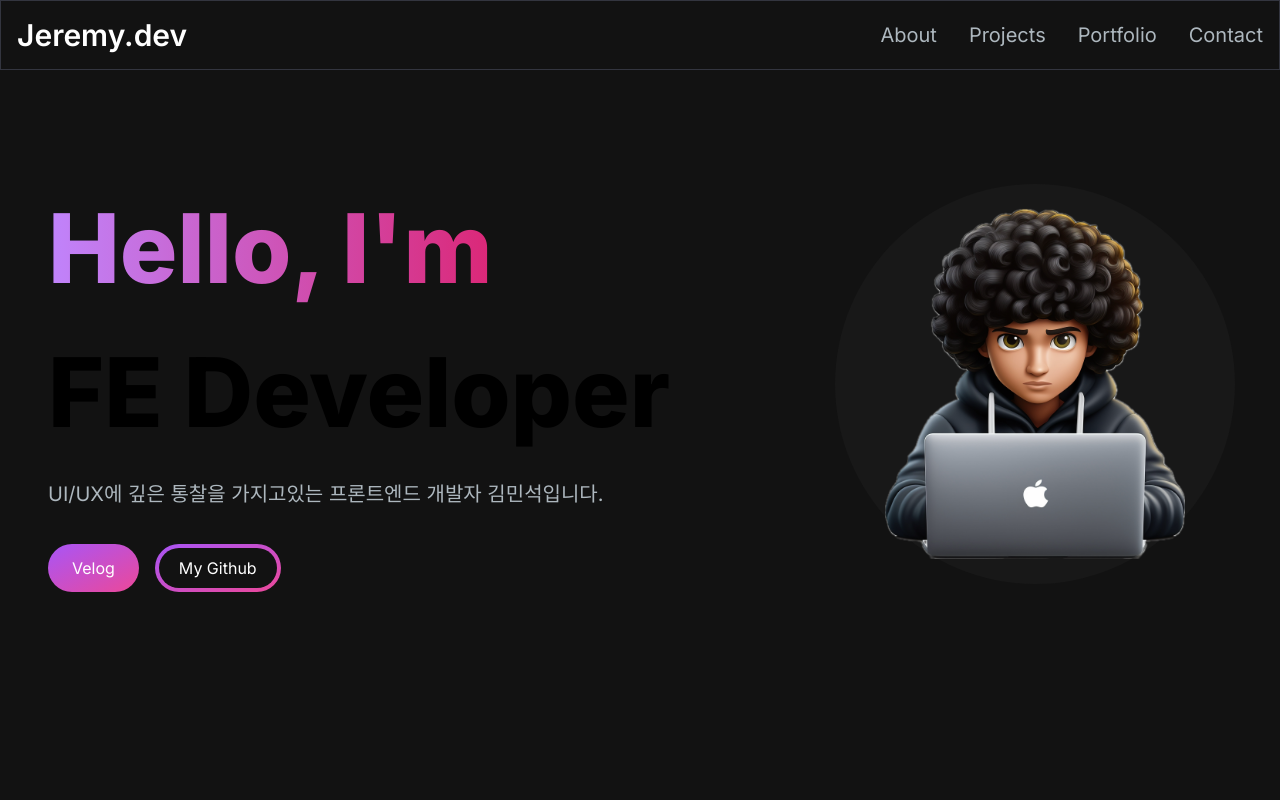
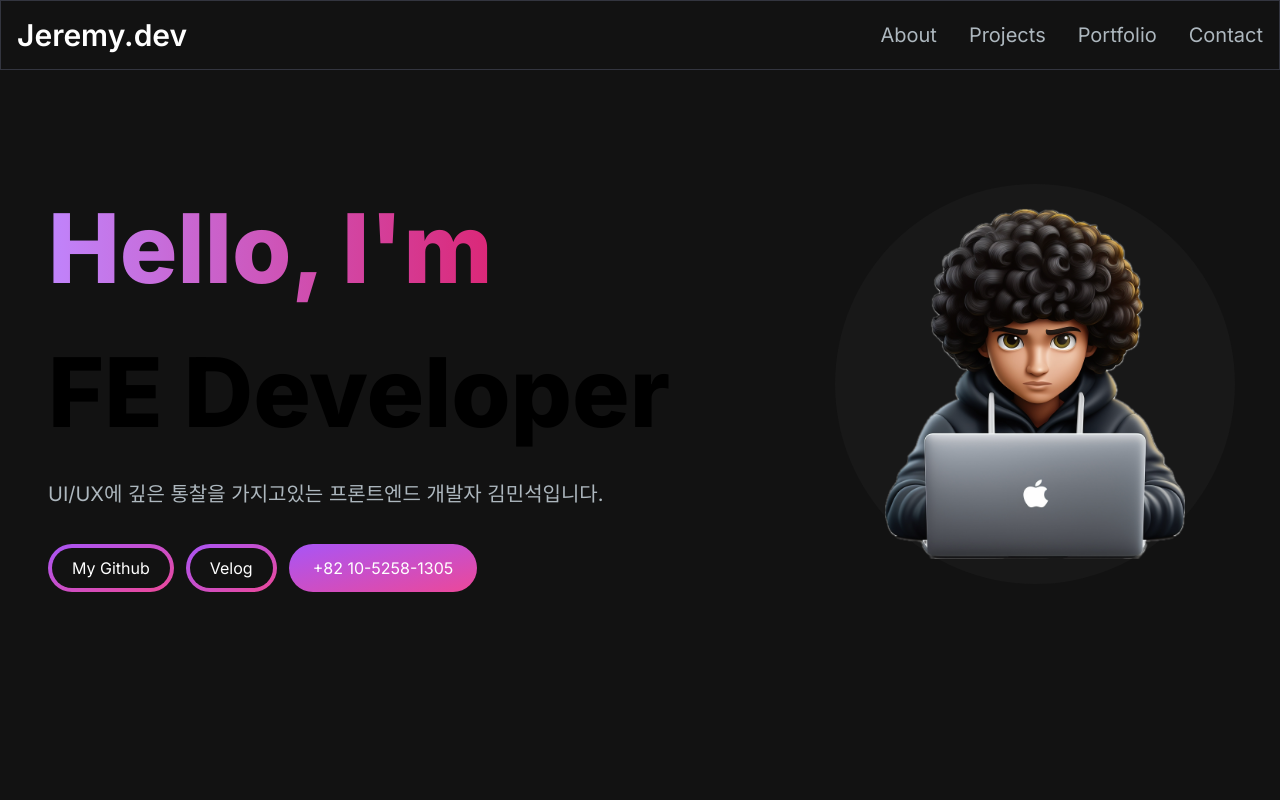
Before and after one commit to shackstack/next-portfolio, a Next.js app: page / in a window 1280 px wide. Shown: the top 800 px of the page. Built offline with nearby package versions, Linux system fonts and the light colour scheme.

Commit message:
feat: 연락처 추가

```diff
--- a/src/app/components/HeroSection.tsx
+++ b/src/app/components/HeroSection.tsx
@@ -31,17 +31,22 @@
           </p>
           <div>
             <Link
-              href='https://velog.io/@shackstack'
-              className='px-6 inline-block py-3 w-full sm:w-fit rounded-full mr-4 bg-gradient-to-br from-primary-500 to-secondary-500 hover:bg-slate-200 text-white'>
-              Velog
-            </Link>
-            <Link
               href='https://github.com/shackstack'
-              className='px-1 inline-block py-1 w-full sm:w-fit rounded-full bg-gradient-to-br from-primary-500 to-secondary-500 hover:bg-slate-800 text-white mt-3'>
+              className='px-1 inline-block mr-3 py-1 w-full sm:w-fit rounded-full bg-gradient-to-br from-primary-500 to-secondary-500 hover:bg-slate-800 text-white mt-3'>
               <span className='block bg-[#121212] hover:bg-slate-800 rounded-full px-5 py-2'>
                 My Github
               </span>
             </Link>
+            <Link
+              href='https://velog.io/@shackstack'
+              className='px-1 inline-block mr-3 py-1 w-full sm:w-fit rounded-full bg-gradient-to-br from-primary-500 to-secondary-500 hover:bg-slate-800 text-white mt-3'>
+              <span className='block bg-[#121212] hover:bg-slate-800 rounded-full px-5 py-2'>
+                Velog
+              </span>
+            </Link>
+            <div className='px-6 inline-block mr-3 py-3 w-full sm:w-fit rounded-full bg-gradient-to-br from-primary-500 to-secondary-500 hover:bg-slate-200 text-white'>
+              +82 10-5258-1305
+            </div>
           </div>
         </motion.div>
         <motion.div
```
